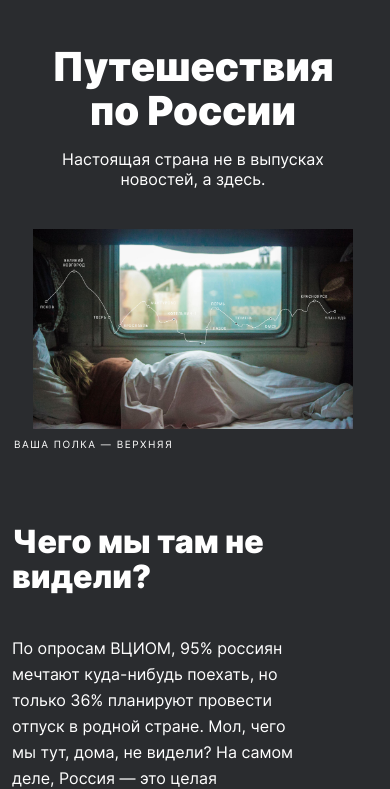
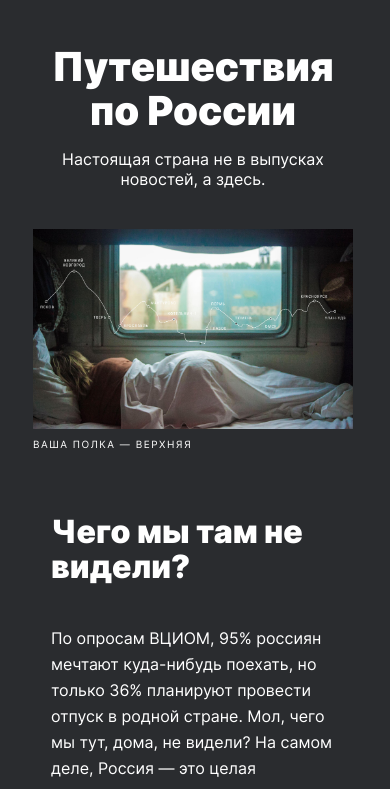
Before and after one commit to AlexanderMalanin/russian-travel, a plain HTML site: page index.html in a window 390 px wide. Shown: the part 61-850 px from the top of the page. Drawn offline with nearby package versions, Linux system fonts and the light colour scheme.

Commit message:
выравнивание элементов между брейкпоинтами

```diff
--- a/blocks/footer/footer.css
+++ b/blocks/footer/footer.css
@@ -24,7 +24,13 @@
 @media screen and (max-width: 767px) {
   .footer {
     flex-direction: column;
-    width: 186px;
-    margin: 64px auto 0 16px;
+    max-width: 186px;
+    margin: 64px auto 0;
   }
 }
+
+@media screen and (width: 320px) {
+  .footer {
+    margin-left: 16px;
+  }
+}
--- a/blocks/intro/intro.css
+++ b/blocks/intro/intro.css
@@ -1,6 +1,6 @@
 .intro {
   position: relative;
-  margin-top: 92px;
+  margin: 92px auto 0;
   max-width: 690px;
   margin-left: 148px;
 }
@@ -21,6 +21,6 @@
 @media screen and (max-width: 767px) {
   .intro {
     max-width: 288px;
-    margin: 64px 12px 0;
+    margin: 64px auto 0;
   }
 }
--- a/blocks/lead/__caption/lead__caption.css
+++ b/blocks/lead/__caption/lead__caption.css
@@ -1,30 +1,28 @@
 .lead__caption {
-  margin-top: 8px;
-  margin-left: 148px;
-  align-self: start;
+  margin: 8px 0 0;
+  max-width: 984px;
   font-size: 10px;
   line-height: 14px;
   font-weight: normal;
   letter-spacing: 0.15em;
   text-transform: uppercase;
+  text-align: start;
 }
 
 @media screen and (max-width: 1279px) {
   .lead__caption {
-    margin-left: 48px;
+    max-width: 928px;
   }
 }
 
 @media screen and (max-width: 1023px) {
   .lead__caption {
-    margin-left: 24px;
+    max-width: 768px;
   }
 }
 
 @media screen and (max-width: 767px) {
   .lead__caption {
-    margin-left: 16px;
-    margin-right: auto;
-    max-width: 100%;
+    max-width: 320px;
   }
 }
--- a/blocks/lead/lead.css
+++ b/blocks/lead/lead.css
@@ -2,18 +2,26 @@
   position: relative;
   display: flex;
   flex-direction: column;
-  max-width: 100%;
+  max-width: 984px;
   margin: 0 auto;
 }
 
+
 @media screen and (max-width: 1279px) {
   .lead {
-    margin: 0;
+    max-width: 928px;
+  }
+}
+
+@media screen and (max-width: 1023px) {
+  .lead {
+    max-width: 768px;
   }
 }
 
 @media screen and (max-width: 767px) {
   .lead {
+    max-width: 320px;
     left: -2px;
   }
 }
```
